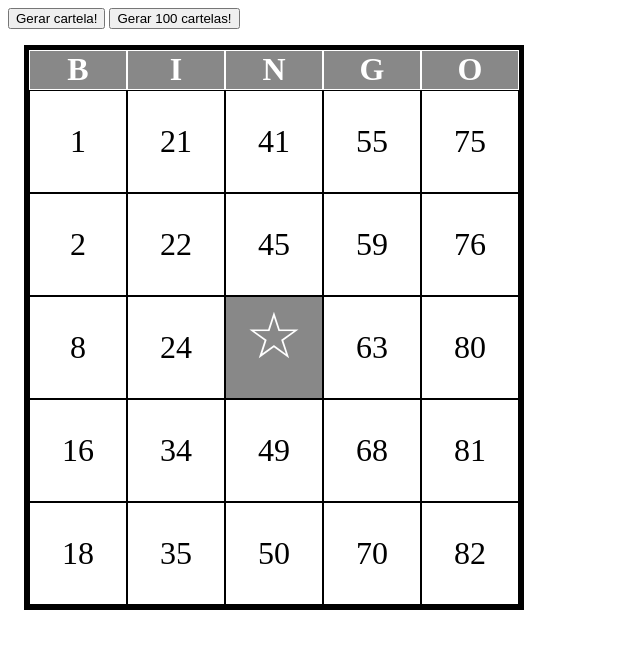
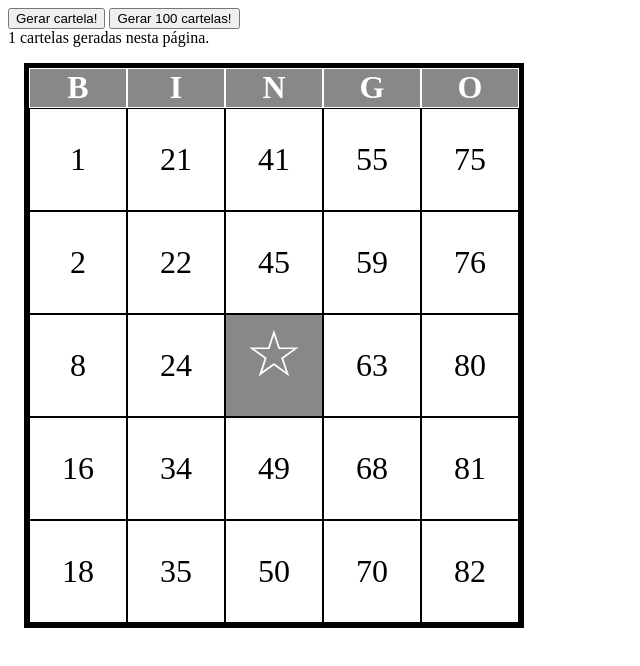
Before and after one commit to leo150250/geraBingo, a plain HTML site: page index.html in a window 1280 px wide. Both pictures are taken after a click on the button "Gerar cartela!". Shown: the whole page, without its empty margins (0-640 px from the left). Drawn offline with Linux system fonts and the light colour scheme.

Commit message:
Melhorias para impressão e informação

```diff
--- a/geraBingo.css
+++ b/geraBingo.css
@@ -25,3 +25,8 @@ div.cartela div.letra {
     font-weight: bold;
     border-color: #FFF;
 }
+@media print {
+	#botoes {
+		display: none;
+	}
+}
--- a/geraBingo.js
+++ b/geraBingo.js
@@ -1,4 +1,7 @@
+const divInfo = document.getElementById("info");
+
 var qtdNumeros=90;
+var numCartelasGeradas = 0;
 function gerarCartela() {
     let divCartela=document.createElement("div");
     divCartela.classList.add("cartela");
@@ -57,6 +60,8 @@ function gerarCartela() {
     }
     document.body.appendChild(divCartela);
     console.log("Pronto!");
+	numCartelasGeradas++;
+	divInfo.innerHTML=numCartelasGeradas+" cartelas geradas nesta página.";
 }
 function gerarCartelas() {
     for (let i=0; i<100; i++) {
--- a/index.html
+++ b/index.html
@@ -4,9 +4,11 @@
         <link href="geraBingo.css" rel="stylesheet" type="text/css">
     </head>
     <body>
+		<div id="botoes">
         <button onclick="gerarCartela()">Gerar cartela!</button>
         <button onclick="gerarCartelas()">Gerar 100 cartelas!</button>
-        <br>
+		<div id="info">Clique em um botão para gerar cartelas!</div>
+		</div>
         <script src="geraBingo.js"></script>
     </body>
 </html>
```
